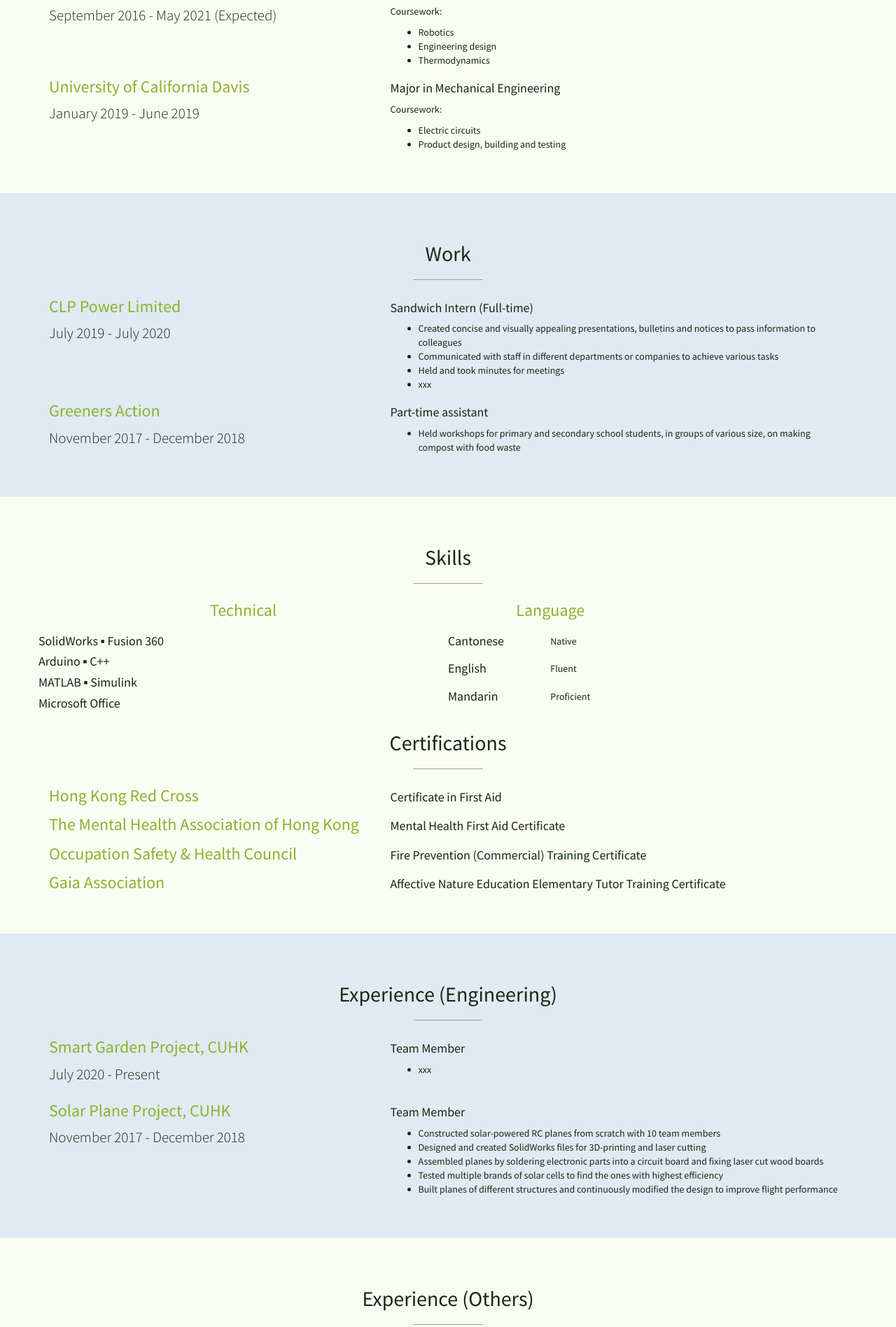
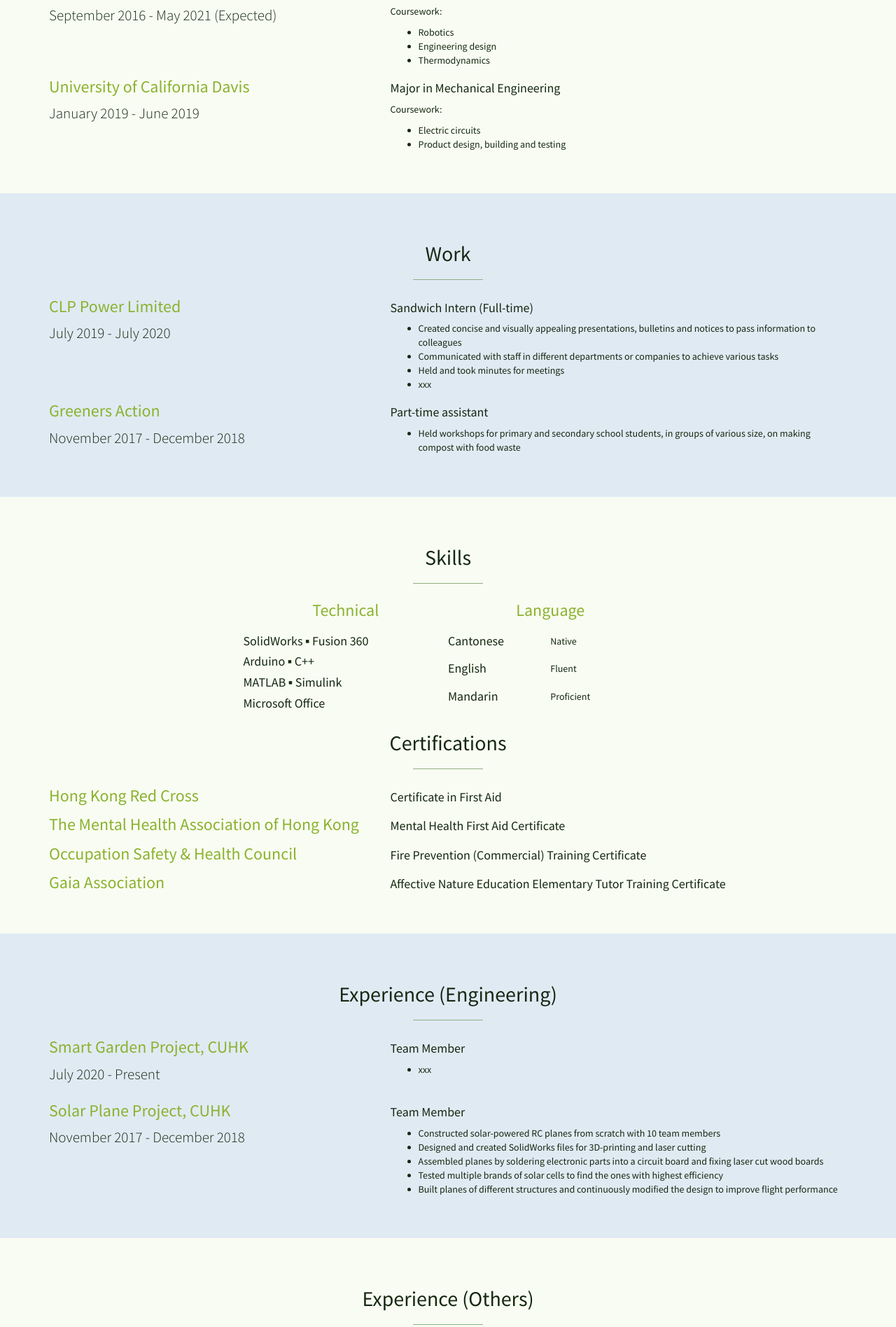
Before and after one commit to leelacceber/stylish-portfolio-jekyll-master, a Jekyll site: the page built from index.html, in a window 1280 px wide. Shown: the part 1078-2974 px from the top of the page at 70% size. Built offline with Jekyll 4.4.1, drawn with Linux system fonts in a browser that asks for light colours.

Commit message:
Update skills.html

```diff
--- a/_includes/skills.html
+++ b/_includes/skills.html
@@ -8,7 +8,7 @@
     </div>
 
     <div class="row">
-      <div class="col-sm-6 text-center">
+      <div class="col-xs-12 col-sm-3 col-sm-offset-3 text-center">
         <h3>Technical</h3>
         <div class="row text-left">
             <h4>SolidWorks ▪ Fusion 360</h4>
```
